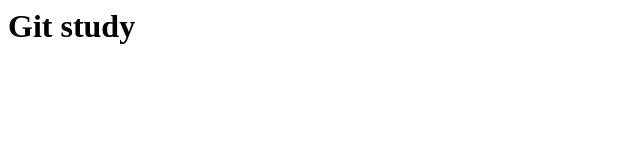
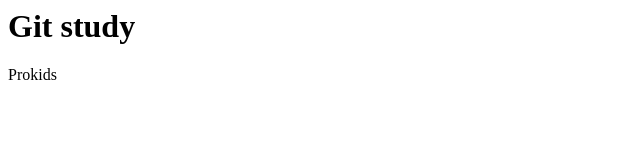
Before and after one commit to masa-h/git_study-1, a plain HTML site: page index.html in a window 1280 px wide. Shown: the full height of the page, 0-640 px from the left. Drawn offline with Linux system fonts and the light colour scheme.

Commit message:
Prokidsを追記

```diff
--- a/index.html
+++ b/index.html
@@ -1 +1,2 @@
 <h1>Git study</h1>
+<p>Prokids</p>
```
